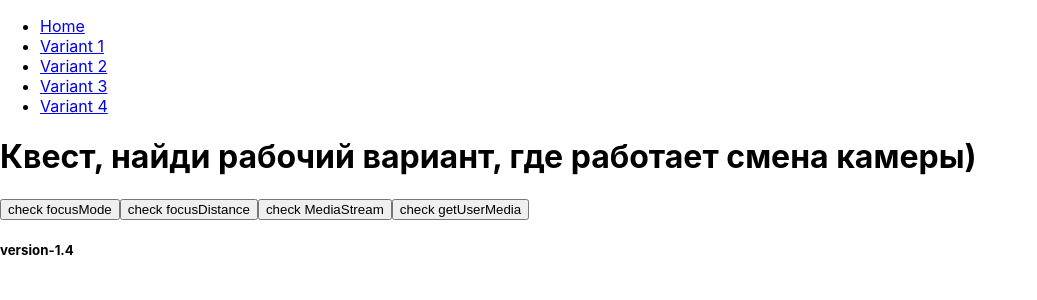
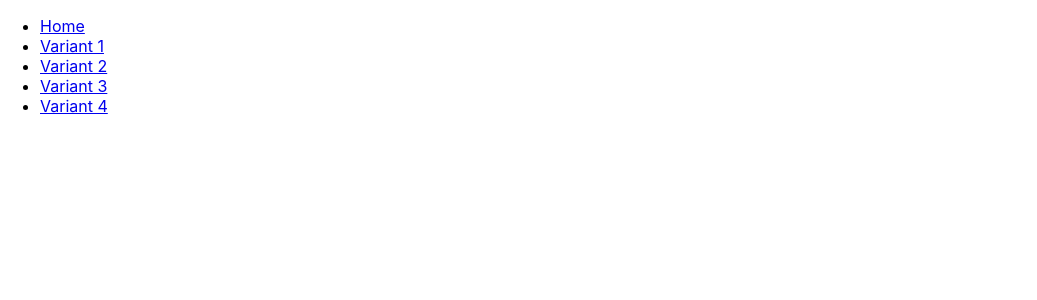
Before and after one commit to tolaysha/videoTest, a React (Create React App) app: page / in a window 1280 px wide. Shown: the top 300 px of the page, without its empty margins (0-1037 px from the left). Built offline with nearby package versions, Linux system fonts and the light colour scheme.

Commit message:
roTING FIX

```diff
--- a/src/roating.js
+++ b/src/roating.js
@@ -98,7 +98,7 @@ export default function App() {
           <Route path="/video4">
             <Video1 />
           </Route>
-          <Route path="/">
+          <Route path="/videoTest">
             <h1>Квест, найди рабочий вариант, где работает смена камеры)</h1>
             <button onClick={handleCheckFocus}>check focusMode</button>
             <button onClick={handleCheckFocusDistance}>check focusDistance</button>
@@ -111,7 +111,7 @@ export default function App() {
                   return (<li key={`${item.label}${index}`}>{item.label}</li>)
                 })}
             </ul>
-            <h5>version-1.4</h5>
+            <h5>version-1.5</h5>
           </Route>
         </Switch>
       </div>
```
